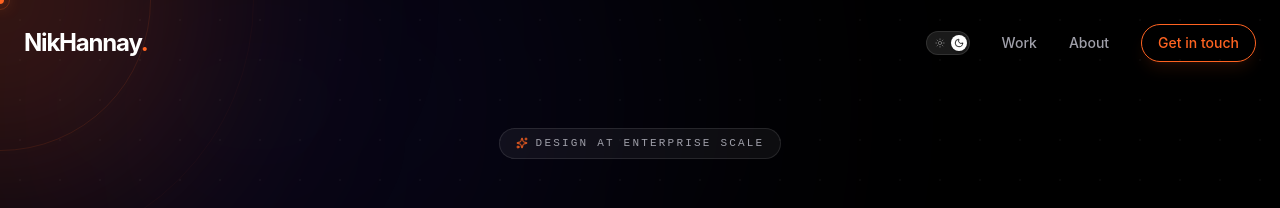
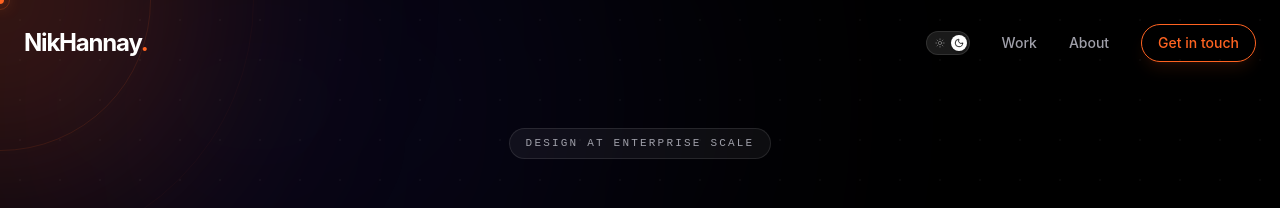
Before and after one commit to NikHannay/personal-website, a React (Vite) app: page / in a window 1280 px wide. Shown: the top 208 px of the page. Built offline with nearby package versions, Linux system fonts and the light colour scheme.

Commit message:
Update App.tsx

```diff
--- a/src/App.tsx
+++ b/src/App.tsx
@@ -369,7 +369,7 @@ const Hero = () => {
           transition={{ duration: 0.8, ease: [0.16, 1, 0.3, 1] }}
         >
           <div className="inline-flex items-center gap-2 px-4 py-1.5 rounded-full bg-black/5 dark:bg-white/5 border border-black/10 dark:border-white/10 text-[11px] font-mono uppercase tracking-[0.2em] text-zinc-500 dark:text-zinc-400 mb-10">
-            <Sparkles className="w-3 h-3 text-accent" />
+
             Design at enterprise scale
           </div>
 
```
